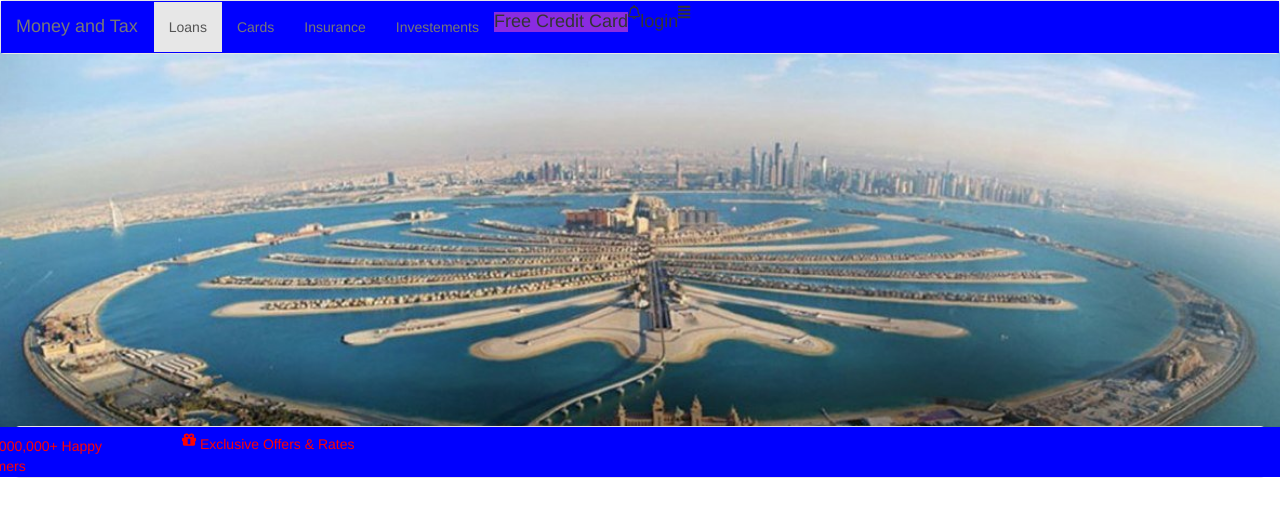
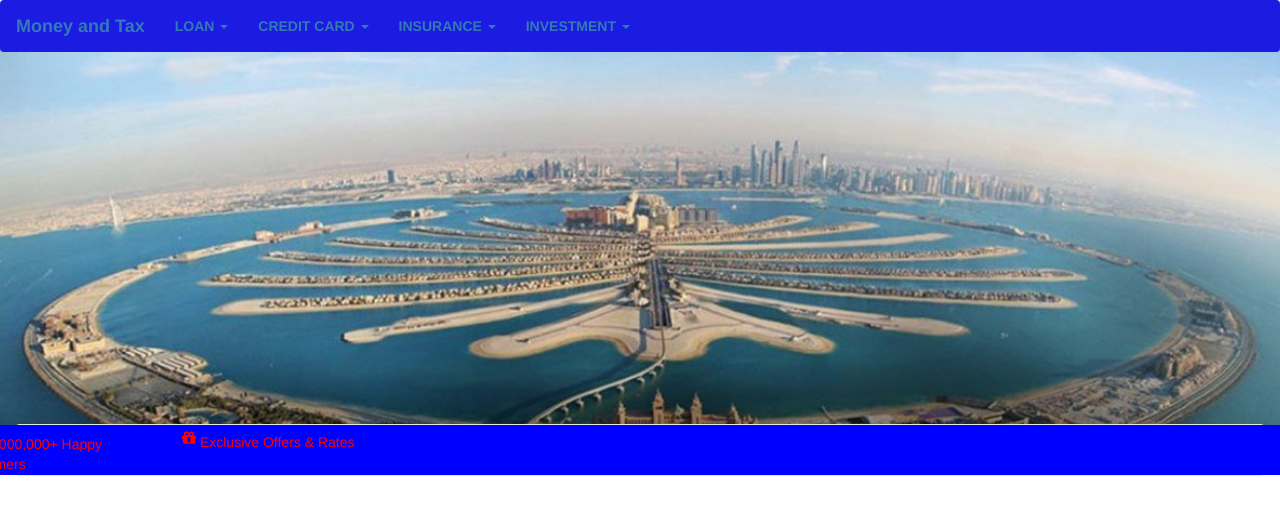
Before and after one commit to nehasingh19/income-tax, a plain HTML site: page header.html in a window 1280 px wide. Shown: the top 516 px of the page. Drawn offline with Linux system fonts and the light colour scheme.

Commit message:
fix header menu with dropdown

```diff
--- a/header.html
+++ b/header.html
@@ -7,21 +7,59 @@
     <link rel="stylesheet" href="main.css">
     <link rel="stylesheet" href="css/index.css">
     <script type="text/javascript" src="js/all.js"></script>
+    <script type="text/javascript" src="js/jquery.js"></script>
+    <script type="text/javascript" src="js/bootstrap.min.js"></script>
 <body>
-<nav class="navbar navbar-default">
-    <div class="container-fluid" style="background-color: blue">
+<nav class="navbar mynavbar">
+    <div class="container-fluid">
         <div class="navbar-header">
-            <a class="navbar-brand" href="#">Money and Tax</a>
+            <a class="navbar-brand" href="#">Money and Tax </a>
         </div>
-        <ul class="nav navbar-nav navbar " >
-            <li class="active"><a href="#">Loans</a></li>
-            <li><a href="#">Cards</a></li>
-            <li><a href="#">Insurance</a></li>
-            <li><a href="#">Investements</a></li>
-            <li><h4 style=" background-color: blueviolet"> Free Credit Card</h4></li>
-            <li> <i class="far fa-bell"></i></li>
-            <li><h4> login</h4></li>
-            <li> <i class="fas fa-align-justify"></i></li>
+        <ul class="nav navbar-nav">
+            <li class="dropdown">
+                <a class="dropdown-toggle" data-toggle="dropdown" href="#">LOAN
+                    <span class="caret"></span></a>
+                <ul class="dropdown-menu">
+                    <li><a href="#">Personal Loan</a></li>
+                    <li><a href="#">Home Loan</a></li>
+                    <li><a href="#">Car Loan</a></li>
+                    <li><a href="#">Car Loan</a></li>
+                    <li><a href="#">Two Wheeler Loan</a></li>
+                    <li><a href="#">Used Car Loan</a></li>
+                    <li><a href="#">Educational Loan</a></li>
+                </ul>
+            </li>
+            <li class="dropdown">
+                <a class="dropdown-toggle" data-toggle="dropdown" href="#">CREDIT CARD
+                    <span class="caret"></span></a>
+                <ul class="dropdown-menu">
+                    <li><a href="#">Credit Card</a></li>
+                    <li><a href="#">Debit Card</a></li>
+                </ul>
+            </li>
+            <li class="dropdown">
+                <a class="dropdown-toggle" data-toggle="dropdown" href="#">INSURANCE
+                    <span class="caret"></span></a>
+                <ul class="dropdown-menu">
+                    <li><a href="#">Term Life Insurance</a></li>
+                    <li><a href="#">Car Insurance</a></li>
+                    <li><a href="#">Health Insurance</a></li>
+                    <li><a href="#">Two Wheeler Insurance</a></li>
+                    <li><a href="#">Traveller Insurance</a></li>
+                    <li><a href="#">Home Insurance</a></li>
+                </ul>
+            </li>
+            <li class="dropdown">
+                <a class="dropdown-toggle" data-toggle="dropdown" href="#">INVESTMENT
+                    <span class="caret"></span></a>
+                <ul class="dropdown-menu">
+                    <li><a href="#">Mutual Fund</a></li>
+                    <li><a href="#">Fixed Deposit</a></li>
+                    <li><a href="#">Health Insurance</a></li>
+                    <li><a href="#">Saving Account</a></li>
+                    <li><a href="#">Gold Rate</a></li>
+                </ul>
+            </li>
         </ul>
     </div>
 </nav>
--- a/main.css
+++ b/main.css
@@ -21,5 +21,9 @@ border-left: 1px solid red;
     background-repeat: no-repeat;
     height: 300px;
     background-size: cover;
+}
 
+.mynavbar{
+    background-color: #1c1be2;
+    font-weight: bolder;
 }
```
